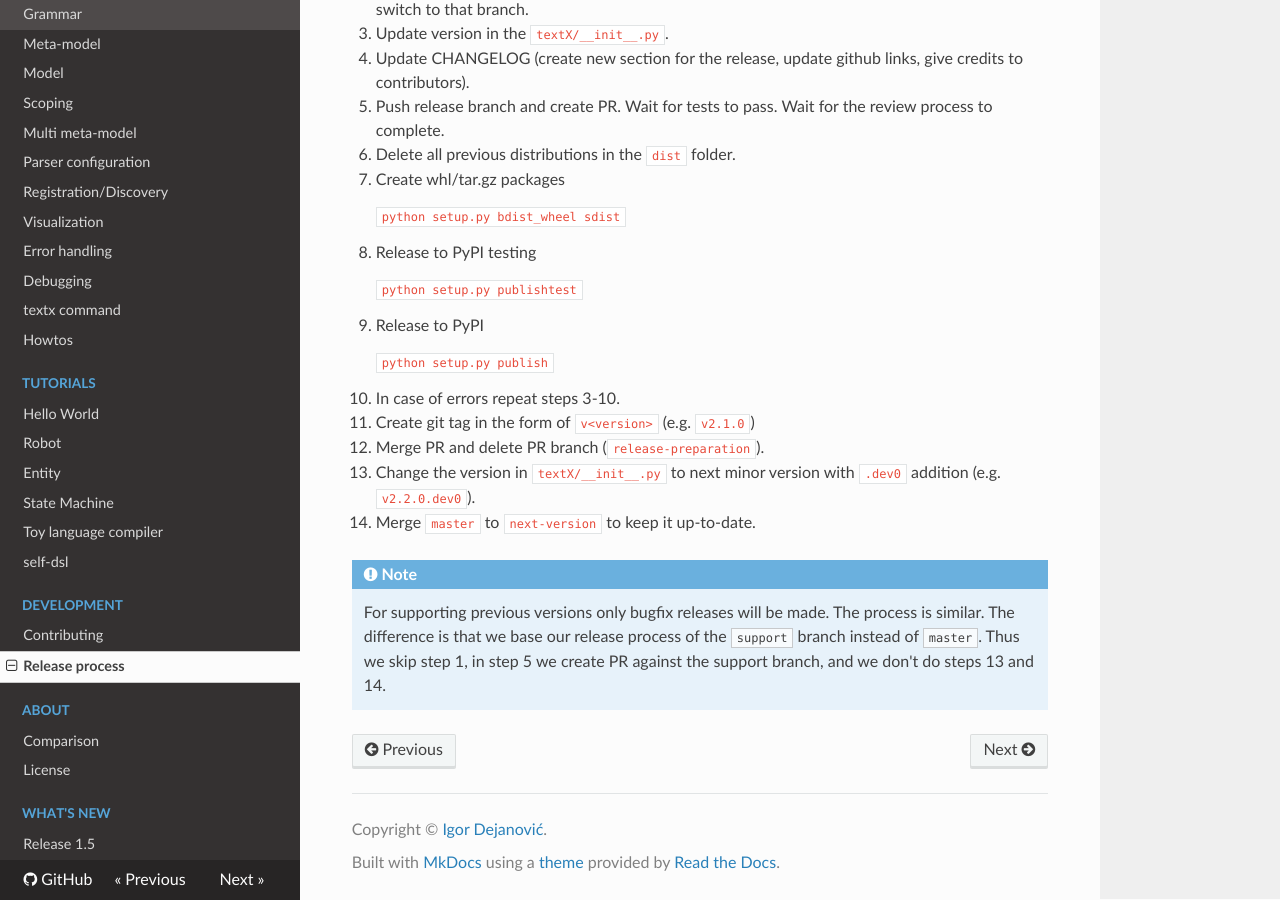
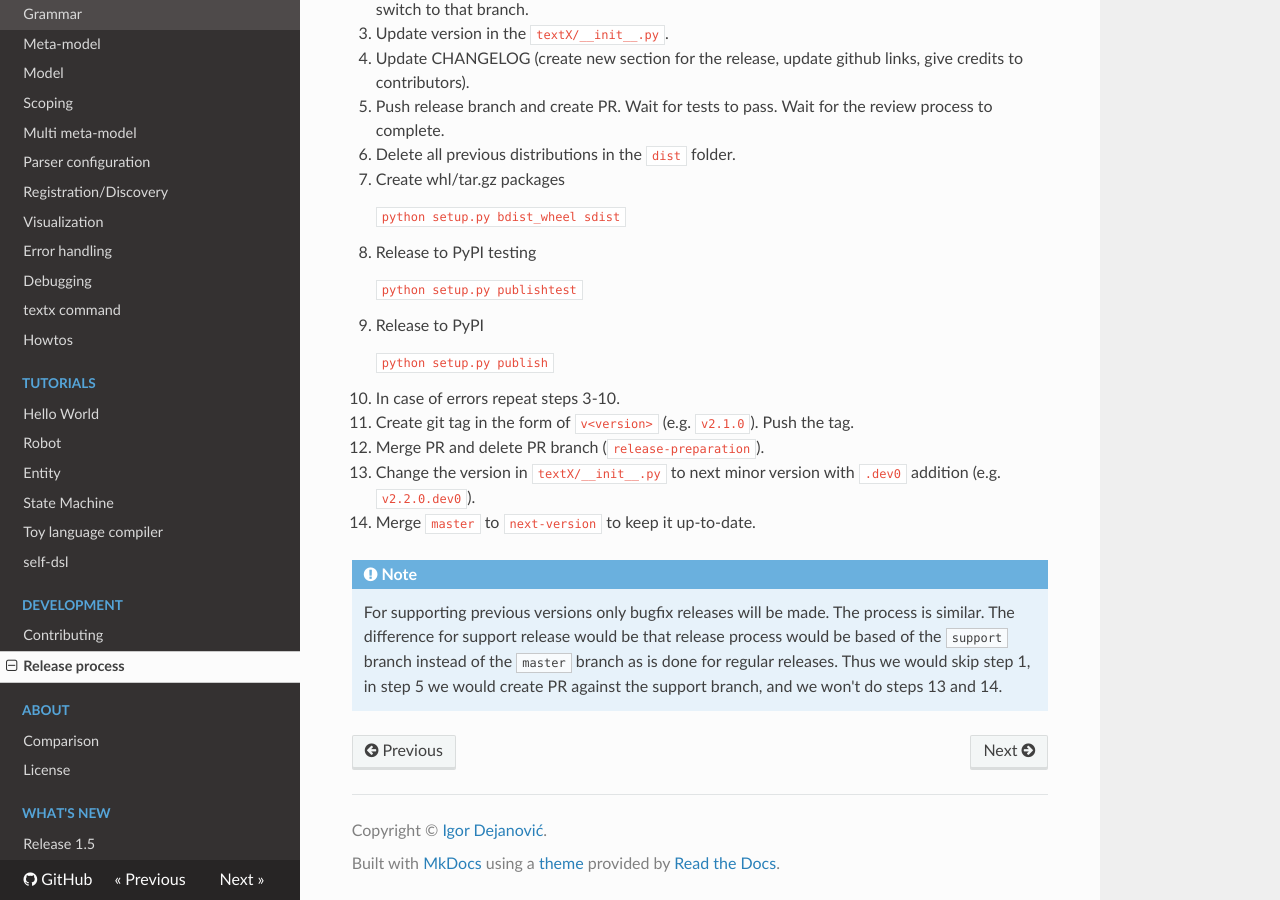
Before and after one commit to textX/textX, an MkDocs documentation site: the page built from docs/process.md, in a window 1280 px wide and 900 px high, scrolled down 1096 px. Built offline with MkDocs 1.6.1, drawn with Linux system fonts in a browser that asks for light colours; nearby versions of some CDN libraries; comment, search, counter and statistics services are not loaded.

Commit message:
Fix process docs, support note and tag creation

````diff
--- a/docs/process.md
+++ b/docs/process.md
@@ -61,7 +61,7 @@
       ```
 
   10. In case of errors repeat steps 3-10.
-  11. Create git tag in the form of `v<version>` (e.g. `v2.1.0`)
+  11. Create git tag in the form of `v<version>` (e.g. `v2.1.0`). Push the tag.
   12. Merge PR and delete PR branch (`release-preparation`).
   13. Change the version in `textX/__init__.py` to next minor version with
       `.dev0` addition (e.g. `v2.2.0.dev0`).
@@ -70,6 +70,7 @@
 
 !!! note
     For supporting previous versions only bugfix releases will be made. The
-    process is similar. The difference is that we base our release process of
-    the `support` branch instead of `master`. Thus we skip step 1, in step 5 we
-    create PR against the support branch, and we don't do steps 13 and 14.
+    process is similar. The difference for support release would be that release
+    process would be based of the `support` branch instead of the `master`
+    branch as is done for regular releases. Thus we would skip step 1, in step 5 we
+    would create PR against the support branch, and we won't do steps 13 and 14.
````
